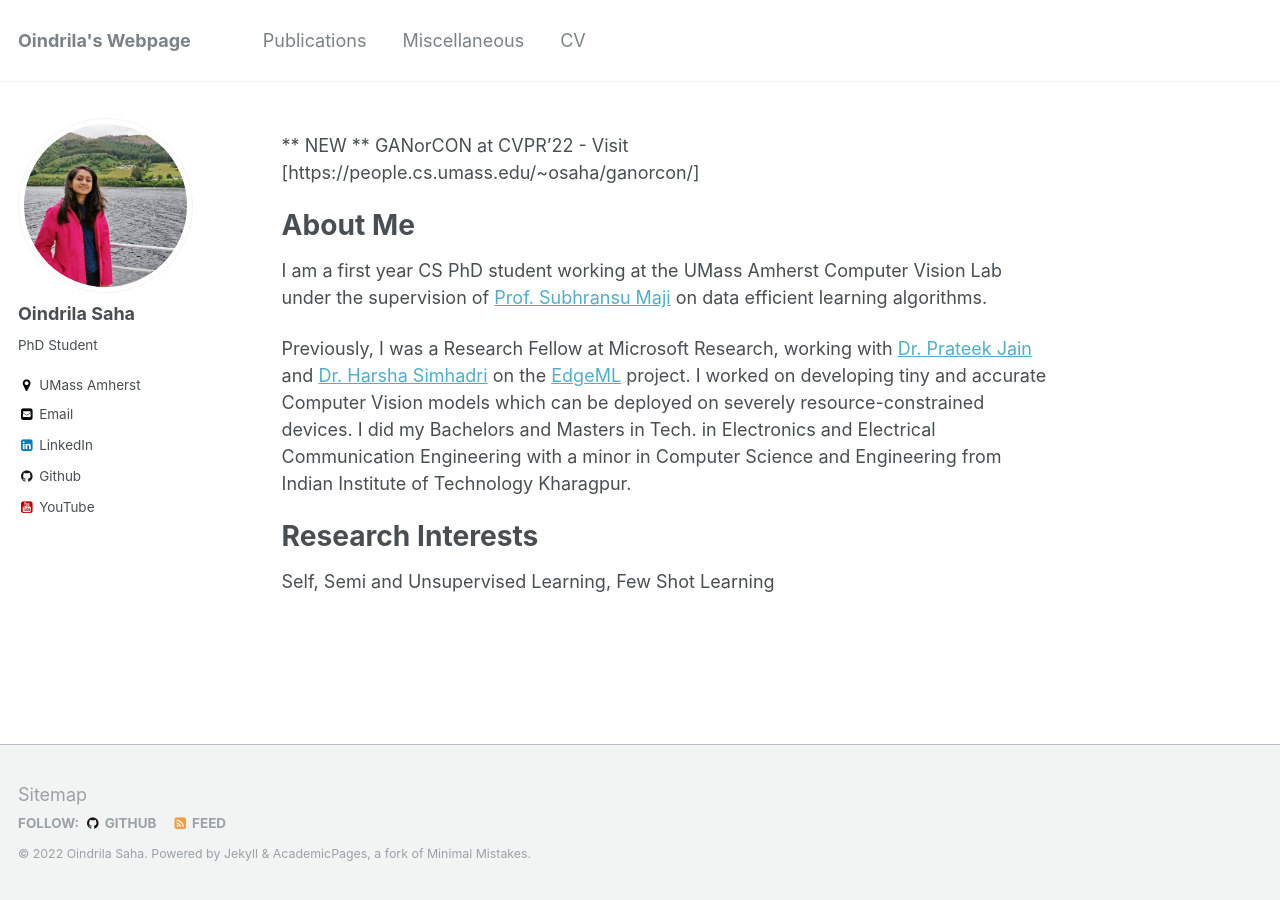
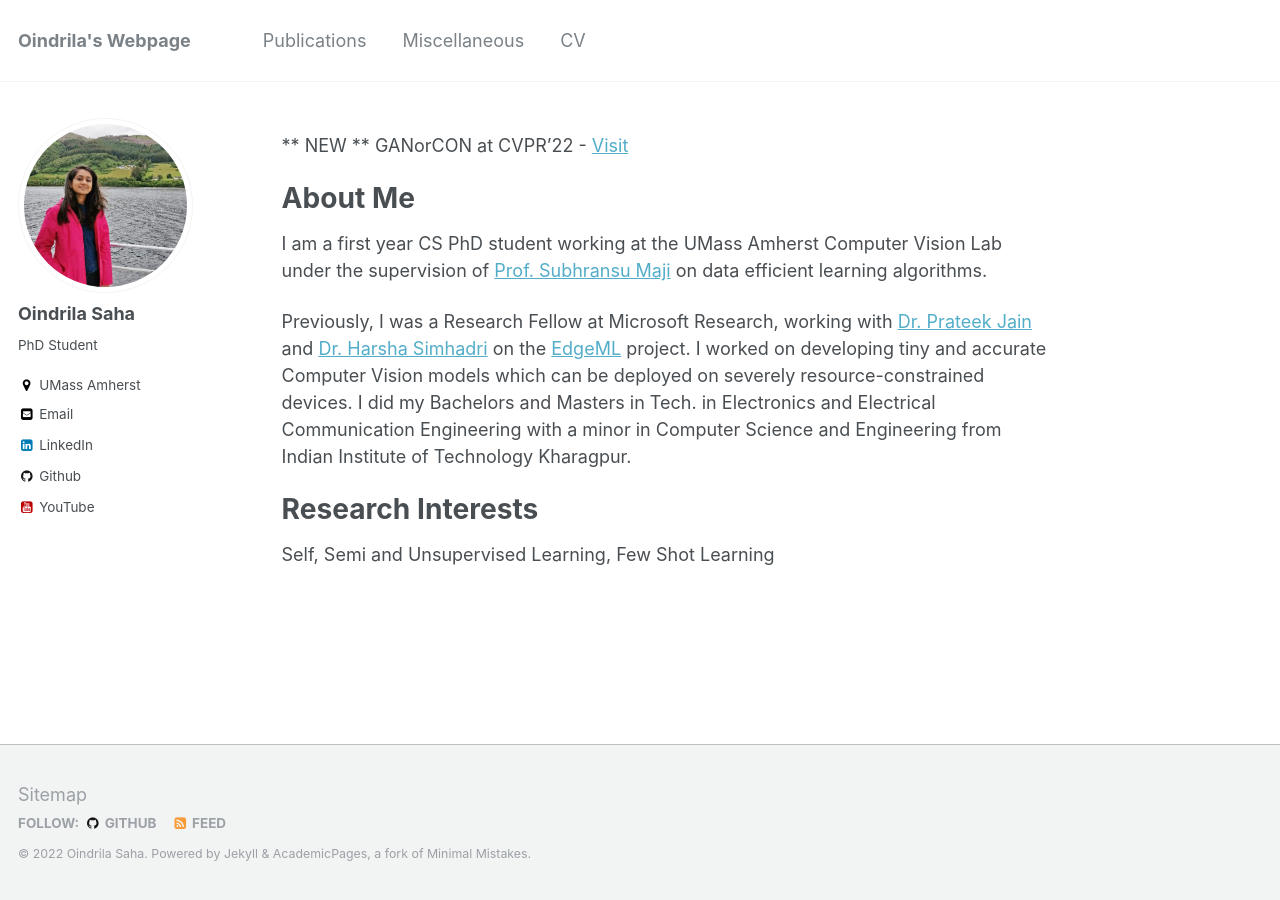
Before and after one commit to oindrilasaha/oindrilasaha.github.io, a Jekyll site: the page built from _pages/about.md, in a window 1280 px wide. Built offline with Jekyll 4.4.1, drawn with Linux system fonts in a browser that asks for light colours.

Commit message:
Update about.md

```diff
--- a/_pages/about.md
+++ b/_pages/about.md
@@ -8,7 +8,7 @@ redirect_from:
   - /about.html
 ---
 
-** NEW ** GANorCON at CVPR'22 - Visit [https://people.cs.umass.edu/~osaha/ganorcon/]
+** NEW ** GANorCON at CVPR'22 - [Visit](https://people.cs.umass.edu/~osaha/ganorcon/)
 
 About Me
 ==================
```
